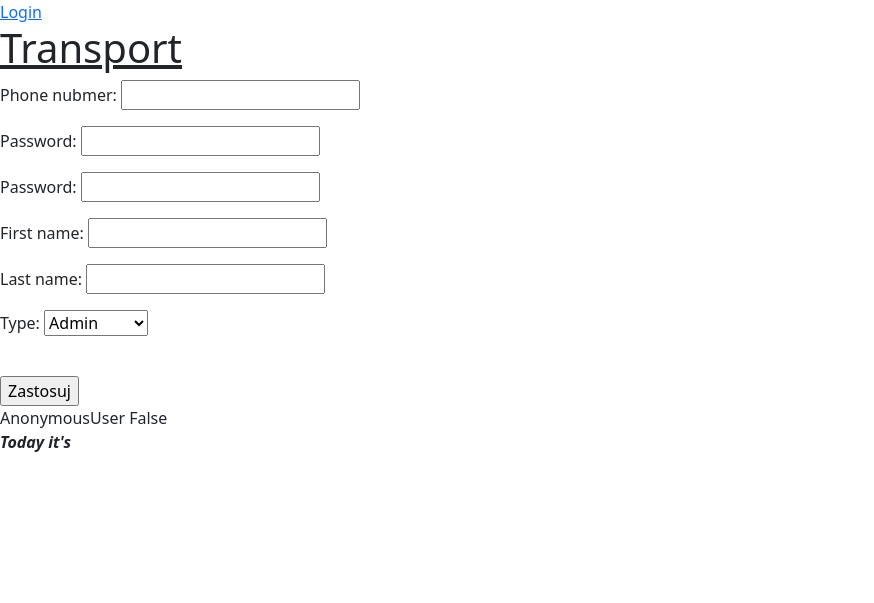
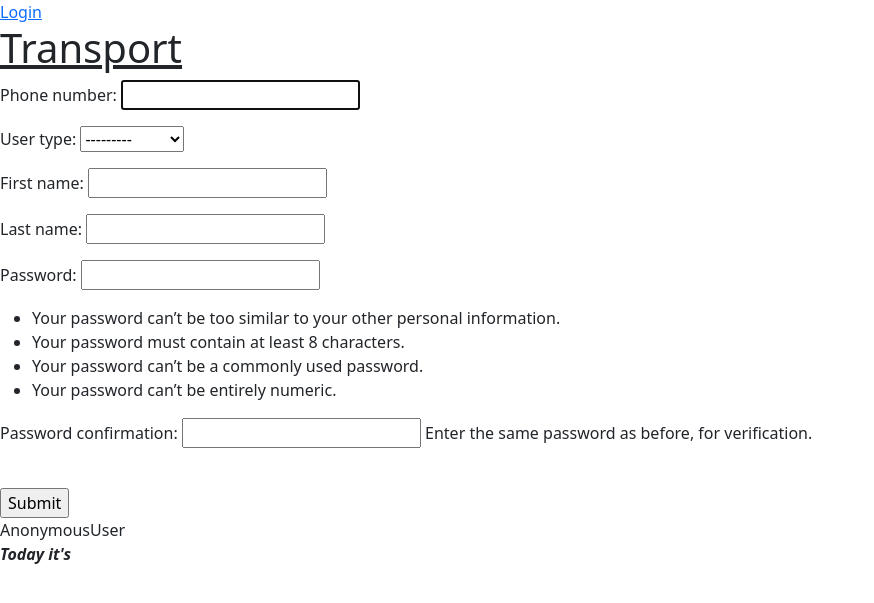
Before and after one commit to pmmj01/DriverApp, a Django app: page /driver/add_user/ in a window 1280 px wide. Shown: the top 603 px of the page, without its empty margins (0-874 px from the left). Run offline with Django 4.2, Linux system fonts and the light colour scheme.

Commit message:
Model_Login_z0.2

```diff
--- a/Driver/forms.py
+++ b/Driver/forms.py
@@ -1,44 +1,19 @@
 from django import forms
-from django.contrib.auth.models import User
+from django.contrib.auth import get_user_model
+from django.contrib.auth.forms import UserCreationForm
 from django.core.exceptions import ValidationError
-from django.core.validators import RegexValidator
 from django.forms import ModelForm
 from .models import UserModel, AddressCompanyFromModel, AddressCompanyToModel, DriverModel, ForwarderModel, \
     TrailerModel, CarModel, CargoModel, PlanCargoModel, DriverWorkerModel, MessageModel
 
-USER = (
-    ('admin', 'Admin'),
-    ('manager', 'Manager'),
-    ('personnel', 'Personnel'),
-    ('dispatcher', 'Dispatcher'),
-    ('forwarder', 'Forwarder'),
-    ('driver', 'Driver'),
-)
 
-
-class UserForm(ModelForm):
+class AddUserForm(UserCreationForm):
     class Meta:
-        model = UserModel
-        fields = '__all__'
-
-
-def login_validator(value):
-    if UserModel.objects.filter(phone_number=value).exists():
-        raise ValidationError('This number already exists!')
-
-
-class AddUserForm(forms.Form):
-    phone_regex = RegexValidator(regex=r'^(?P<plus>\+)(?P<code>\d{2,3})(?P<number>\d{9,11})$',
-                                 message='Phone number must be entered in the format: "+00000000000". Up to 14 digits allowed.')
-    phone_number = forms.CharField(label='Phone nubmer', validators=[phone_regex, login_validator], max_length=15)
-    password = forms.CharField(label='Password', max_length=100, widget=forms.PasswordInput)
-    password_repeat = forms.CharField(label='Password', max_length=100, widget=forms.PasswordInput)
-    first_name = forms.CharField(label='First name', max_length=64)
-    last_name = forms.CharField(label='Last name', max_length=64)
-    user_type = forms.ChoiceField(label='Type', choices=USER)
+        model = get_user_model()
+        fields = ['phone_number', 'user_type', 'first_name', 'last_name']
 
     def clean_login(self):
-        if User.objects.filter(username=self.cleaned_data.get('login')).exists():
+        if UserModel.objects.filter(phone_number=self.cleaned_data.get('login')).exists():
             raise ValidationError('This login already exists!')
         return self.cleaned_data.get('login')
 
--- a/Driver/models.py
+++ b/Driver/models.py
@@ -1,10 +1,10 @@
 from django.db import models
 # from django.db.models import Model
 from django.core.validators import RegexValidator
-from django.contrib.auth.models import PermissionsMixin, Permission, AbstractUser, AbstractBaseUser, User
-from django.contrib.auth import authenticate
-from datetime import date, datetime
-from django.utils import timezone
+from django.contrib.auth.models import PermissionsMixin, Permission, AbstractUser, AbstractBaseUser, User, \
+    BaseUserManager
+from django.db import models
+from django.utils.translation import gettext_lazy as _
 
 # from .managers import CustomUserManager
 
@@ -144,24 +144,58 @@ CUSTOMS_CLEARANCE = (
 )
 
 
+class CustomUserManager(BaseUserManager):
+    def _create_user(self, phone_number, user_type, first_name, last_name, password=None, **extra_fields):
+        if not phone_number:
+            raise ValueError('The given phone number must be set')
+        if not user_type:
+            raise ValueError('The given user type must be set')
+        if not first_name:
+            raise ValueError('The given first name must be set')
+        if not last_name:
+            raise ValueError('The given last name must be set')
+        user = self.model(phone_number=phone_number, user_type=user_type, first_name=first_name, last_name=last_name,
+                          **extra_fields)
+        user.set_password(password)
+        user.save(using=self._db)
+        return user
+
+    def create_user(self, phone_number, user_type, first_name, last_name, password=None, **extra_fields):
+        extra_fields.setdefault('is_staff', False)
+        extra_fields.setdefault('is_superuser', False)
+        return self._create_user(phone_number, user_type, first_name, last_name, password, **extra_fields)
+
+    def create_superuser(self, phone_number, user_type, first_name, last_name, password=None, **extra_fields):
+        extra_fields.setdefault('is_staff', True)
+        extra_fields.setdefault('is_superuser', True)
+
+        if extra_fields.get('is_staff') is not True:
+            raise ValueError('Superuser must have is_staff=True.')
+        if extra_fields.get('is_superuser') is not True:
+            raise ValueError('Superuser must have is_superuser=True.')
+
+        return self._create_user(phone_number, user_type, first_name, last_name, password, **extra_fields)
+
+
 class UserModel(AbstractUser):
-    USERNAME_FIELD = "phone_number"
+    username = None
     phone_regex = RegexValidator(regex=r'^(\+)(\d{2,3})(\d{9,11})$',
                                  message='Phone number must be entered in the format: "+00000000000". Up to 14 digits allowed.')
-    phone_number = models.CharField(validators=[phone_regex], max_length=15, blank=False, unique=True, primary_key=True)
-    user_type = models.CharField(max_length=20, choices=USER, blank=False)
-    first_name = models.CharField(max_length=64)
-    last_name = models.CharField(max_length=64)
-    # is_anonymous = False
-    # is_authenticated = True
-    REQUIRED_FIELDS = ['user_type']
+    phone_number = models.CharField(validators=[phone_regex], max_length=15, blank=False, unique=True)
+    first_name = models.CharField(max_length=64, blank=False)
+    last_name = models.CharField(max_length=64, blank=False)
+    user_type = models.CharField(max_length=20, choices=USER)
 
-    @property
-    def fullname(self):
-        return (f"{self.first_name} {self.last_name}")
+    USERNAME_FIELD = 'phone_number'
+    REQUIRED_FIELDS = ['user_type', 'first_name', 'last_name']
+
+    objects = CustomUserManager()
 
     def __str__(self):
-        return (f"{self.fullname} - {self.phone_number} ({self.user_type})")
+        return f'{self.full_name()} : {self.phone_number} ({self.user_type.title()})'
+
+    def full_name(self):
+        return f'{self.first_name} {self.last_name}'
 
 
 class AddressCompanyFromModel(models.Model):
@@ -196,9 +230,25 @@ class DriverModel(models.Model):
     user = models.OneToOneField(UserModel, on_delete=models.CASCADE)
     driver_license = models.PositiveSmallIntegerField(choices=DRIVER_LICENSE, blank=False)
 
+    @property
+    def fullname(self):
+        return (f"{self.user.first_name} {self.user.last_name}")
+
+    def __str__(self):
+        return (
+            f"{self.user.phone_number(0)} {self.user.phone_number(1)} {self.user.phone_number(2)} - {self.fullname} ({self.user.user_type})")
+
 
 class ForwarderModel(models.Model):
     user = models.OneToOneField(UserModel, on_delete=models.CASCADE)
+
+    @property
+    def fullname(self):
+        return (f"{self.user.first_name} {self.user.last_name}")
+
+    def __str__(self):
+        return (
+            f"{self.user.phone_number(0)} {self.user.phone_number(1)} {self.user.phone_number(2)} - {self.fullname} ({self.user.user_type})")
 
 
 class TrailerModel(models.Model):
--- a/Driver/views.py
+++ b/Driver/views.py
@@ -4,12 +4,13 @@ from .models import UserModel, AddressCompanyFromModel, AddressCompanyToModel, D
     TrailerModel, CarModel, CargoModel, PlanCargoModel, DriverWorkerModel, MessageModel
 from Driver.forms import *
 from django.views import View
+from django.contrib.auth import authenticate, login, logout
 from django.contrib.auth.decorators import login_required
 
 
 class UserView(View):
     def get(self, request):
-        users = User.objects.exclude(is_superuser=True)
+        users = UserModel.objects.exclude(is_superuser=True)
         return render(request, 'all_user.html', locals())
 
 
@@ -267,26 +268,16 @@ class DriverWorkerUserView(View):
 
 class AddUserView(View):
     template_name = 'add.html'
-
     def get(self, request):
-        return render(request, self.template_name, {
-            'form': AddUserForm()
-        })
+        form = AddUserForm()
+        return render(request, self.template_name, {'form': form})
 
     def post(self, request):
         form = AddUserForm(request.POST)
         if form.is_valid():
-            User.objects.create_user(
-                username=form.cleaned_data.get('phone_number'),
-                password=form.cleaned_data.get('password'),
-                first_name=form.cleaned_data.get('first_name'),
-                last_name=form.cleaned_data.get('last_name'),
-                type_user=form.cleaned_data.get('type_user')
-            )
-            return redirect('/login')
-        return render(request, self.template_name, {
-            'form': form
-        })
+            form.save()
+            return redirect('add_user')
+        return render(request, self.template_name, {'form': form})
 
 
 class ResetPasswordView(PermissionRequiredMixin, View):
@@ -301,7 +292,7 @@ class ResetPasswordView(PermissionRequiredMixin, View):
     def post(self, request, pk):
         form = ResetPasswordForm(request.POST)
         if form.is_valid():
-            user = User.objects.get(id=pk)
+            user = UserModel.objects.get(id=pk)
             user.set_password(form.cleaned_data.get('new_password'))
             user.save()
             return redirect('/login')
--- a/templates/add.html
+++ b/templates/add.html
@@ -1,10 +1,9 @@
 {% extends 'base.html' %}
 
 {% block content %}
-{{ student }}
 <form action="" method="post">
     {% csrf_token %}
     {{ form.as_p }}<br/>
-    <input type="submit" value="Zastosuj"/>
+    <input type="submit" value="Submit"/>
 </form>
 {% endblock %}
--- a/templates/all_user.html
+++ b/templates/all_user.html
@@ -14,7 +14,7 @@
         <tbody class="table-group-divider">
         {% for User in users %}
             <tr class="table-activ">
-                <th scope="row">{{ User.pk }}</th>
+                <th scope="row">{{ User.length }}</th>
                 <td>{{ User.first_name }}</td>
                 <td>{{ User.last_name }}</td>
                 <td>{{ User.username }}</td>
--- a/templates/base.html
+++ b/templates/base.html
@@ -16,7 +16,7 @@
         integrity="sha384-kenU1KFdBIe4zVF0s0G1M5b4hcpxyD9F7jL+jjXkk+Q2h455rYXK/7HAuoJl+0I4"
         crossorigin="anonymous"></script>
 {% if user.is_authenticated %}
-    Hello {{ user.username.title }}
+    Hello {{ user_name.title }}
     <a href="{% url 'logout' %}">Logout</a>
 {% else %}
     <a href="{% url 'login' %}">Login</a>
@@ -32,7 +32,6 @@
     <p>{{ message }}</p>
 {% endfor %}
 {{ request.user }}
-{{ request.user.is_authenticated }}
 
 
 <footer>
```
Also changed, not shown: Driver/admin.py (+39 -20 lines), Driver/migrations/0001_initial.py.
